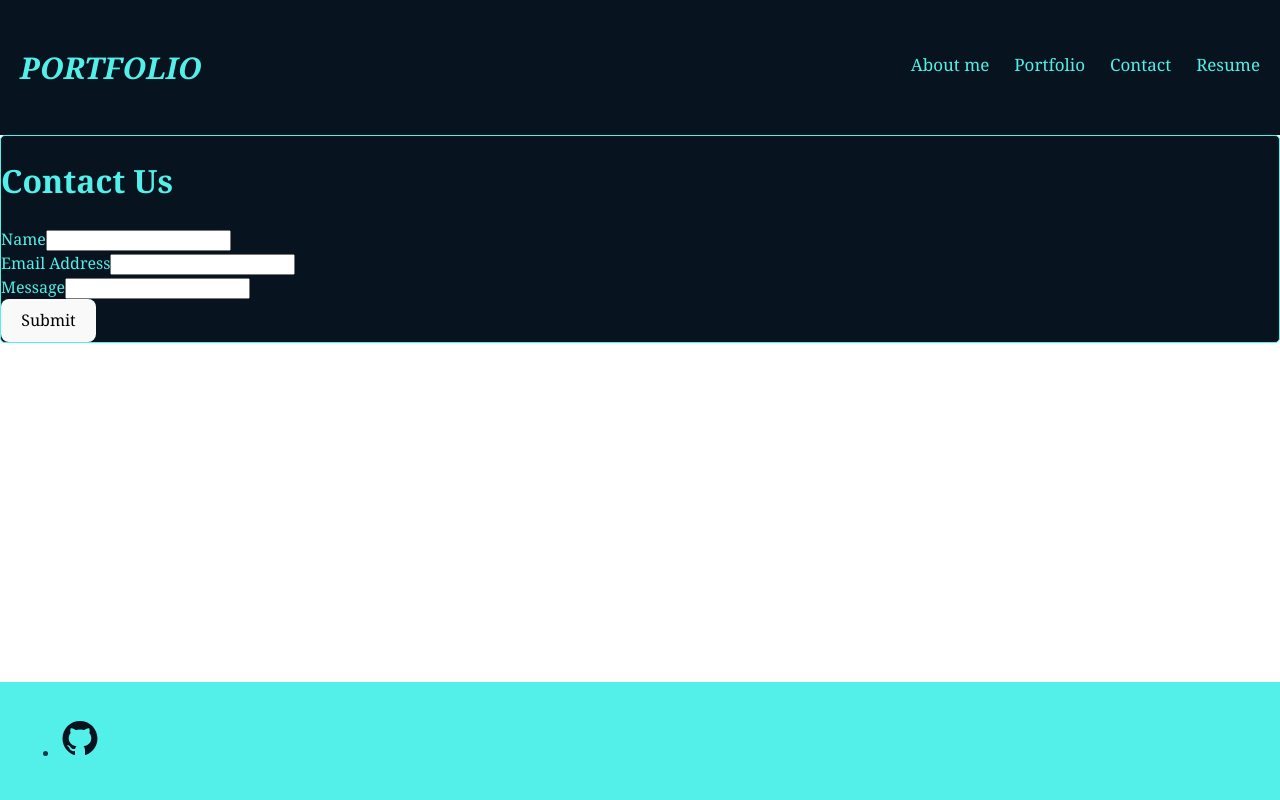
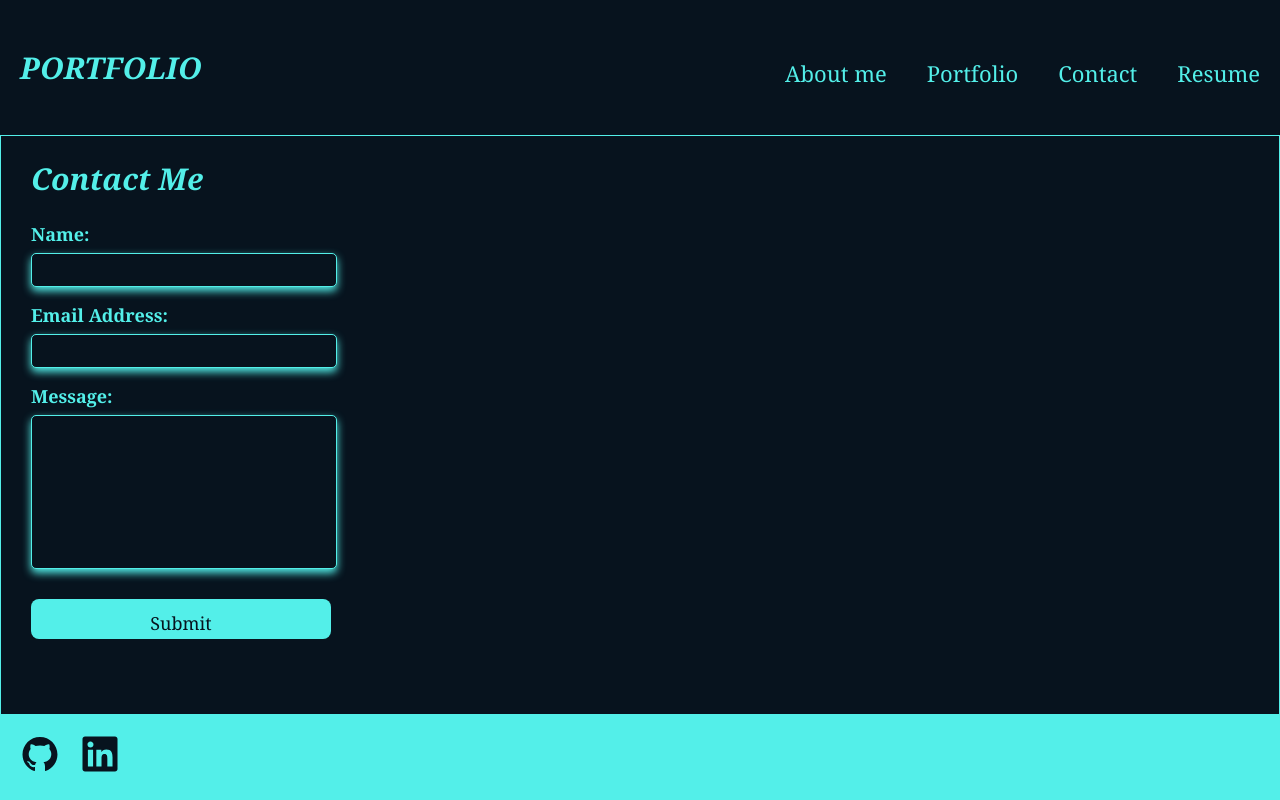
Before and after one commit to explorer7733/AnnaK-react-portfolio, a React (Vite) app in the folder AnnaK-React-Portfolio/: page / in a window 1280 px wide. Both pictures are taken after a click on the item "Contact". Built offline with nearby package versions, Linux system fonts and the light colour scheme.

Commit message:
add className to components, modify style css at App.css

```diff
--- a/AnnaK-React-Portfolio/src/App.css
+++ b/AnnaK-React-Portfolio/src/App.css
@@ -44,7 +44,7 @@ header {
   margin-right: 0;
   float: right;
   font-family: var(--cambria);
-  font-size: 17px;
+  font-size: 22px;
 }
 
 .header nav ul {
@@ -53,7 +53,7 @@ header {
 
 .header nav ul li {
   display: inline-block;
-  margin-left: 25px;
+  margin-left: 40px;
 }
 
 a {
@@ -77,14 +77,35 @@ a {
 .aboutme {
   display: flex;
   flex-direction: column;
-  min-height: 100%;
   flex-grow: 1;
   justify-content: center;
-  border-radius: 5px;
   border: 1px solid var(--aqua);
   background-color: var(--dark-blue);
   color: var(--aqua);
   font-family: var(--cambria);
+  min-height: calc(100vh - 137px);
+}
+
+.titleAboutme {
+  font-size: 30px;
+  margin-left: 130px;
+  font-style: var(--italic);
+}
+
+.aboutme-content {
+  display: flex;
+  align-items: center;
+  margin-left: 100px;
+  margin-right: 50px;
+  margin-bottom: 160px;
+  font-size: 18px;
+}
+
+.photo {
+  justify-content: center;
+  border-radius: 5px;
+  box-shadow: 0 6px 10px var(--aqua);
+  margin-right: 100px;
 }
 
 /* CSS for Portfolio */
@@ -94,14 +115,14 @@ a {
   min-height: 80vh;
   flex-grow: 1;
   justify-content: center;
-  border-radius: 5px;
   border: 1px solid var(--aqua);
   background-color: var(--dark-blue);
 }
 
 /* CSS for Projects*/
 .project-card {
-  width: 300px;
+  width: 325px;
+  height: 250px;
   padding: 15px;
   border: 1px solid var(--aqua);
   border-radius: 5px;
@@ -110,11 +131,17 @@ a {
   position: relative;
   background-color: var(--dark-blue);
   color: var(--aqua);
+  margin-top: 20px;
+  margin-left: 20px;
+  margin-bottom: 20px;
+  display: flex;
+  justify-content: space-between;
+  flex-wrap: wrap;
 }
 
 .project-title {
   margin-bottom: 10px;
-  margin-top: 20px;
+  margin-top: 10px;
   font-size: 1.5em;
   color: var(--aqua);
   text-decoration: none;
@@ -135,7 +162,7 @@ a {
 
 .repo-link {
   position: absolute;
-  top: 40px;
+  top: 27px;
   right: 15px;
   color: var(--aqua);
   text-decoration: none;
@@ -155,11 +182,74 @@ a {
   min-width: 320px;
   display: flex;
   flex-direction: column;
-  min-height: 100%;
+  min-height: calc(100vh - 137px);
   flex-grow: 1;
+  border: 1px solid var(--aqua);
+  font-family: var(--cambria);
+  font-size: 18px;
+}
+
+.contactTitle {
+  font-size: 30px;
+  margin-left: 30px;
+  font-style: var(--italic);
+}
+
+.form-group {
+  margin-left: 30px;
+}
+
+.field {
+  width: 300px;
+  height: 30px;
   border-radius: 5px;
   border: 1px solid var(--aqua);
+  background-color: var(--dark-blue);
+  color: var(--aqua);
   font-family: var(--cambria);
+  font-size: 18px;
+  box-shadow: 0 4px 8px var(--aqua);
+}
+
+.fieldMessage {
+  width: 300px;
+  height: 150px;
+  border-radius: 5px;
+  border: 1px solid var(--aqua);
+  background-color: var(--dark-blue);
+  color: var(--aqua);
+  font-family: var(--cambria);
+  font-size: 18px;
+  box-shadow: 0 4px 8px var(--aqua);
+}
+
+.submitButton {
+  margin-left: 30px;
+  margin-top: 15px;
+  background-color: var(--aqua);
+  color: var(--dark-blue);
+  font-family: var(--cambria);
+  font-size: 18px;
+  width: 300px;
+  height: 40px;
+}
+
+.submitButton:hover {
+  color: var(--white);
+}
+
+.contact-form .form-group {
+  margin-bottom: 15px;
+}
+
+.contact-form label {
+  display: block;
+  margin-bottom: 5px;
+  font-weight: bold;
+}
+
+.contact-form .error {
+  margin-left: 10px;
 }
 
 /* CSS for Resume */
@@ -174,9 +264,23 @@ a {
   flex-direction: column;
   min-height: calc(100vh - 137px);
   flex-grow: 1;
-  border-radius: 5px;
   border: 1px solid var(--aqua);
   font-family: var(--cambria);
+}
+
+.titleResume {
+  font-size: 30px;
+  margin-left: 30px;
+  font-style: var(--italic);
+}
+
+.headerSkills {
+  font-size: 20px;
+}
+
+.skills {
+  font-size: 18px;
+  margin-left: 30px;
 }
 
 /* CSS for Footer.jsx */
@@ -190,10 +294,26 @@ footer {
   bottom: 0;
 }
 
+.container {
+  display: flex;
+  align-items: center;
+  justify-content: space-between;
+}
+.container ul {
+  list-style: none;
+  display: flex;
+  gap: 20px;
+  padding: 0;
+  margin: 0;
+}
 .container ul li a {
   color: var(--dark-blue);
+}
 
+.container ul li a:hover {
+  color: var(--white);
 }
+
 
 @keyframes logo-spin {
   from {
--- a/AnnaK-React-Portfolio/src/components/Footer.jsx
+++ b/AnnaK-React-Portfolio/src/components/Footer.jsx
@@ -1,10 +1,12 @@
 import { AiFillGithub } from "react-icons/ai";
+import { FaLinkedin } from "react-icons/fa";
 function Footer() {
     return (
         <footer>
             <div className="container">
                 <ul>
                     <li><a href="https://github.com/explorer7733"><AiFillGithub size={40} /></a></li>
+                    <li><a href="https://www.linkedin.com/in//"><FaLinkedin size={40} /></a></li>
                 </ul>
             </div>
         </footer>
--- a/AnnaK-React-Portfolio/src/pages/Aboutme.jsx
+++ b/AnnaK-React-Portfolio/src/pages/Aboutme.jsx
@@ -2,14 +2,14 @@ import personalPhoto from '../assets/personal-photo.jpg'
  function Aboutme() {
     return (
         <div className="aboutme">
-            <h1>About Me</h1>
-            <div>
+            <h1 className="titleAboutme">About Me</h1>
+            <div className="aboutme-content">
                 <img src={personalPhoto} alt="personal photo" className="photo" />
-            </div>
             <p>
                 I am going to become a web developer. I always try to go out of my comfort zone and learn something new.
                 My interests are yoga, taichi, paddle boarding, street photography.
             </p>
+            </div>
         </div>
     );
 }
--- a/AnnaK-React-Portfolio/src/pages/Contact.jsx
+++ b/AnnaK-React-Portfolio/src/pages/Contact.jsx
@@ -41,11 +41,12 @@ const Contact = () => {
 
     return (
         <div className="contact-page">
-            <h1>Contact Us</h1>
+            <h1 className="contactTitle">Contact Me</h1>
             <form onSubmit={handleSubmit} className="contact-form">
                 <div className="form-group">
-                    <label htmlFor="name">Name</label>
+                    <label htmlFor="name">Name:</label>
                     <input
+                        className="field"
                         type="text"
                         id="name"
                         value={name}
@@ -55,8 +56,9 @@ const Contact = () => {
                     {errors.name && <span className="error">{errors.name}</span>}
                 </div>
                 <div className="form-group">
-                    <label htmlFor="email">Email Address</label>
+                    <label htmlFor="email">Email Address:</label>
                     <input
+                        className="field"
                         type="email"
                         id="email"
                         value={email}
@@ -66,8 +68,9 @@ const Contact = () => {
                     {errors.email && <span className="error">{errors.email}</span>}
                 </div>
                 <div className="form-group">
-                    <label htmlFor="message">Message</label>
+                    <label htmlFor="message">Message:</label>
                     <input
+                        className="fieldMessage"
                         type="text"
                         id="message"
                         value={message}
@@ -77,7 +80,7 @@ const Contact = () => {
                     {errors.message && <span className="error">{errors.message}</span>}
                 </div>
 
-                <button type="submit">Submit</button>
+                <button className="submitButton" type="submit">Submit</button>
             </form>
         </div>
     );
--- a/AnnaK-React-Portfolio/src/pages/Resume.jsx
+++ b/AnnaK-React-Portfolio/src/pages/Resume.jsx
@@ -1,10 +1,10 @@
 function Resume() {
     return (
         <div className="resume">
-            <h1>Resume</h1>
-            <p>Insert link to my resume</p>
-            <div className="frontEndSkills">
-                <h2>Front-end skills:</h2>
+            <h1 className="titleResume">Resume</h1>
+            <p>Download my resume</p>
+            <div className="skills">
+                <h2 className="headerSkills">Front-end skills:</h2>
                 <ul>
                     <li>HTML</li>
                     <li>CSS</li>
@@ -13,13 +13,14 @@ function Resume() {
                     <li>Bootstrap</li>
                 </ul>
             </div>
-            <div className="backEndSkills">
-                <h3>Back-end skills:</h3>
+            <div className="skills">
+                <h3 className="headerSkills">Back-end skills:</h3>
                 <ul>
                     <li>Node.js</li>
                     <li>Express</li>
                     <li>MySQL</li>
                     <li>MongoDB</li>
+                    <li>Sequelize</li>
                 </ul>
             </div>
         </div>
```
